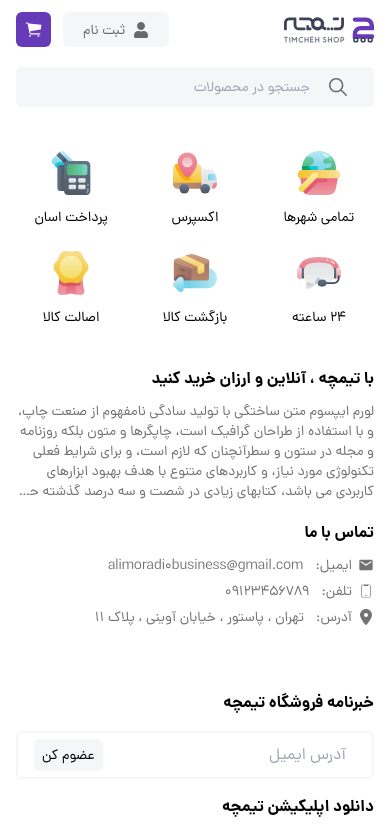
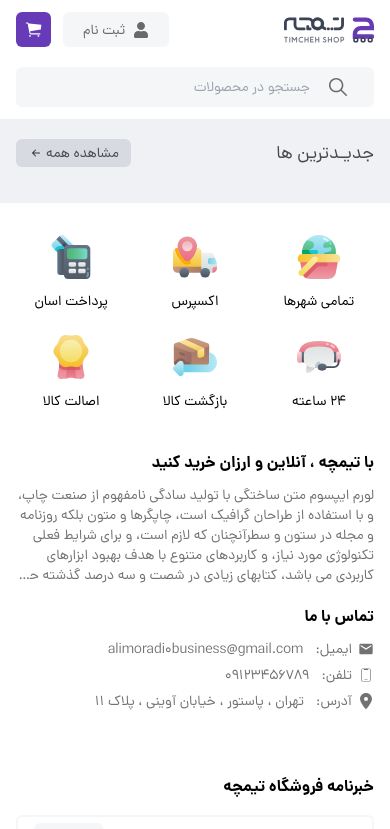
Before and after one commit to AliDeWeb/Online_Shop_reactApp, a React (Vite) app in the folder frontend/: page /home in a window 390 px wide. Shown: the top 829 px of the page. Built offline with nearby package versions, Linux system fonts and the light colour scheme.

Commit message:
products wrapper added

```diff
--- a/frontend/src/assets/styles/output.css
+++ b/frontend/src/assets/styles/output.css
@@ -635,6 +635,10 @@ img {
   margin-left: 0.5rem;
 }
 
+.mb-4 {
+  margin-bottom: 1rem;
+}
+
 .line-clamp-4 {
   overflow: hidden;
   display: -webkit-box;
@@ -812,6 +816,18 @@ img {
   gap: 1.5rem;
 }
 
+.gap-1 {
+  gap: 0.25rem;
+}
+
+.gap-0 {
+  gap: 0px;
+}
+
+.gap-0\.5 {
+  gap: 0.125rem;
+}
+
 .rounded-md {
   border-radius: 0.375rem;
 }
@@ -896,6 +912,11 @@ img {
   background-color: rgb(103 58 183 / var(--tw-bg-opacity));
 }
 
+.bg-\[\#d7dae1\] {
+  --tw-bg-opacity: 1;
+  background-color: rgb(215 218 225 / var(--tw-bg-opacity));
+}
+
 .p-2 {
   padding: 0.5rem;
 }
@@ -953,6 +974,11 @@ img {
 .py-2 {
   padding-top: 0.5rem;
   padding-bottom: 0.5rem;
+}
+
+.px-3 {
+  padding-left: 0.75rem;
+  padding-right: 0.75rem;
 }
 
 .pb-2 {
@@ -1036,6 +1062,16 @@ img {
   color: rgb(114 114 114 / var(--tw-text-opacity));
 }
 
+.text-\[\#333333\] {
+  --tw-text-opacity: 1;
+  color: rgb(51 51 51 / var(--tw-text-opacity));
+}
+
+.text-\[\#494949\] {
+  --tw-text-opacity: 1;
+  color: rgb(73 73 73 / var(--tw-text-opacity));
+}
+
 .outline-none {
   outline: 2px solid transparent;
   outline-offset: 2px;
@@ -1060,6 +1096,22 @@ img {
 .hover\:text-white:hover {
   --tw-text-opacity: 1;
   color: rgb(255 255 255 / var(--tw-text-opacity));
+}
+
+.group:hover .group-hover\:mr-5 {
+  margin-right: 1.25rem;
+}
+
+.group:hover .group-hover\:pr-5 {
+  padding-right: 1.25rem;
+}
+
+.group:hover .group-hover\:pl-5 {
+  padding-left: 1.25rem;
+}
+
+.group:hover .group-hover\:pl-3 {
+  padding-left: 0.75rem;
 }
 
 .child\:w-1\/4 > * {
@@ -1196,6 +1248,20 @@ img {
     gap: 1.5rem;
   }
 
+  .lg\:px-4 {
+    padding-left: 1rem;
+    padding-right: 1rem;
+  }
+
+  .lg\:py-2 {
+    padding-top: 0.5rem;
+    padding-bottom: 0.5rem;
+  }
+
+  .lg\:font-danaBold {
+    font-family: danaBold;
+  }
+
   .lg\:text-lg {
     font-size: 1.125rem;
     line-height: 1.75rem;
@@ -1204,6 +1270,11 @@ img {
   .lg\:text-base {
     font-size: 1rem;
     line-height: 1.5rem;
+  }
+
+  .lg\:text-xl {
+    font-size: 1.25rem;
+    line-height: 1.75rem;
   }
 
   .lg\:child\:w-auto > * {
--- /dev/null
+++ b/frontend/src/components/ProductsSections/ProductsSections.jsx
@@ -0,0 +1,33 @@
+import React from "react";
+
+// React Router
+import { Link } from "react-router-dom";
+
+// Icons
+import { BsArrowLeftShort } from "react-icons/bs";
+
+export default function ProductsSections() {
+  return (
+    <section className="py-5">
+      <div className="container">
+        <div>
+          <div className="flex items-center justify-between mb-4">
+            <div>
+              <h2 className="font-dana lg:font-danaBold text-lg lg:text-xl text-[#494949]">
+                جدیـدترین ها
+              </h2>
+            </div>
+            <div>
+              <Link className="flex items-center gap-0.5 font-dana bg-[#d7dae1] lg:py-2 py-1 lg:px-4 px-3 rounded-md group text-[#494949]">
+                <span className="group-hover:pl-3 transition-all text-sm">
+                  مشاهده همه
+                </span>
+                <BsArrowLeftShort color="#333333" size="1rem" />
+              </Link>
+            </div>
+          </div>
+        </div>
+      </div>
+    </section>
+  );
+}
--- a/frontend/src/configs/Layout/Layout.js
+++ b/frontend/src/configs/Layout/Layout.js
@@ -5,3 +5,4 @@ export { default as Home } from "../../pages/Home/Home";
 // Components
 export { default as Header } from "../../components/Header/Header";
 export { default as Footer } from "../../components/Footer/Footer";
+export { default as ProductsSections } from "../../components/ProductsSections/ProductsSections";
--- a/frontend/src/pages/Home/Home.jsx
+++ b/frontend/src/pages/Home/Home.jsx
@@ -1,5 +1,12 @@
 import React from "react";
 
+// Components
+import { ProductsSections } from "../../configs/Layout/Layout";
+
 export default function Home() {
-  return <div></div>;
+  return (
+    <main>
+      <ProductsSections />
+    </main>
+  );
 }
```
